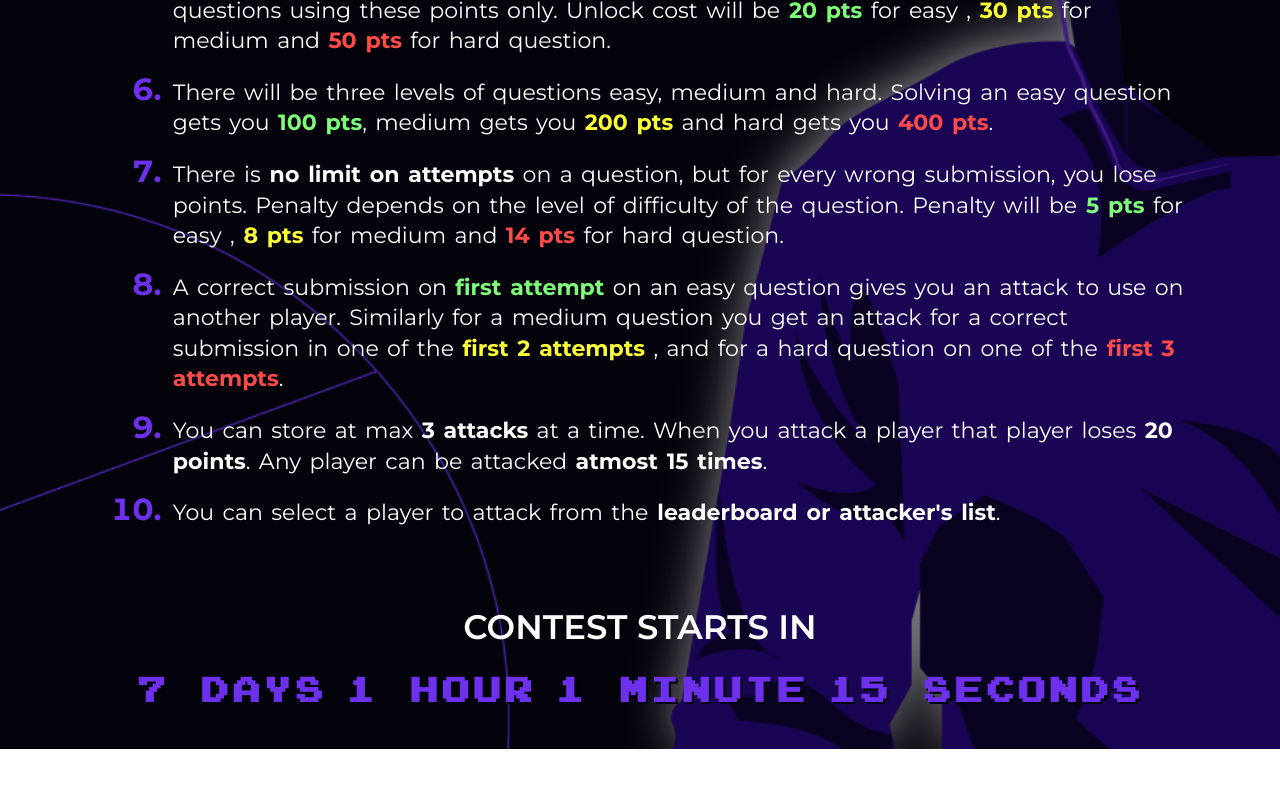
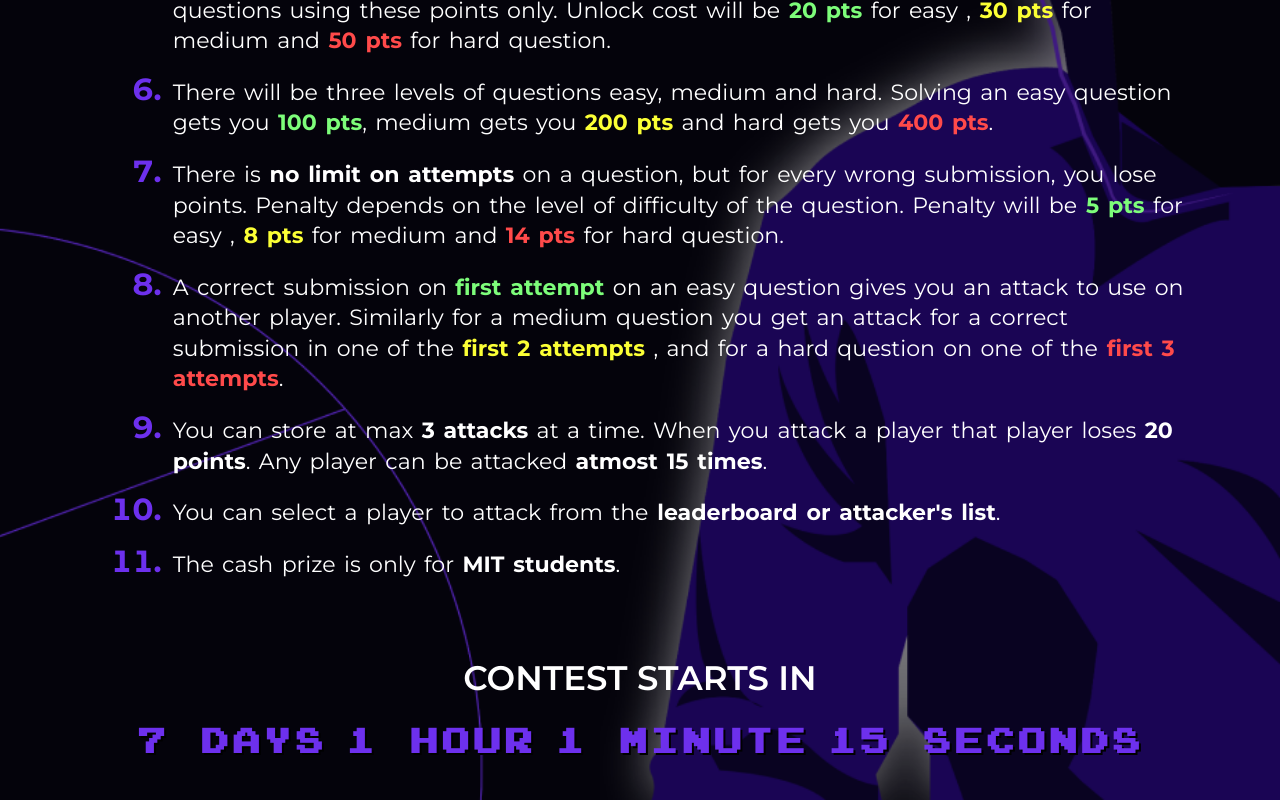
Before and after one commit to T3jasH/OrderOfChaos, a React (Create React App) app in the folder client/: page /rules in a window 1280 px wide. Shown: the part 697-1497 px from the top of the page. Before the commit the page ends 1446 px from the top, so only its background shows below. Built offline with nearby package versions, Linux system fonts and the light colour scheme.

Commit message:
Rules change

```diff
--- a/client/src/Pages/RulesPage.tsx
+++ b/client/src/Pages/RulesPage.tsx
@@ -248,6 +248,9 @@ const RulesPage: React.FC = () => {
                             You can select a player to attack from the
                             <b> leaderboard or attacker's list</b>.
                         </li>
+                        <li>
+                            The cash prize is only for <b>MIT students</b>.
+                        </li>
                     </ol>
                 </div>
             </div>
```
